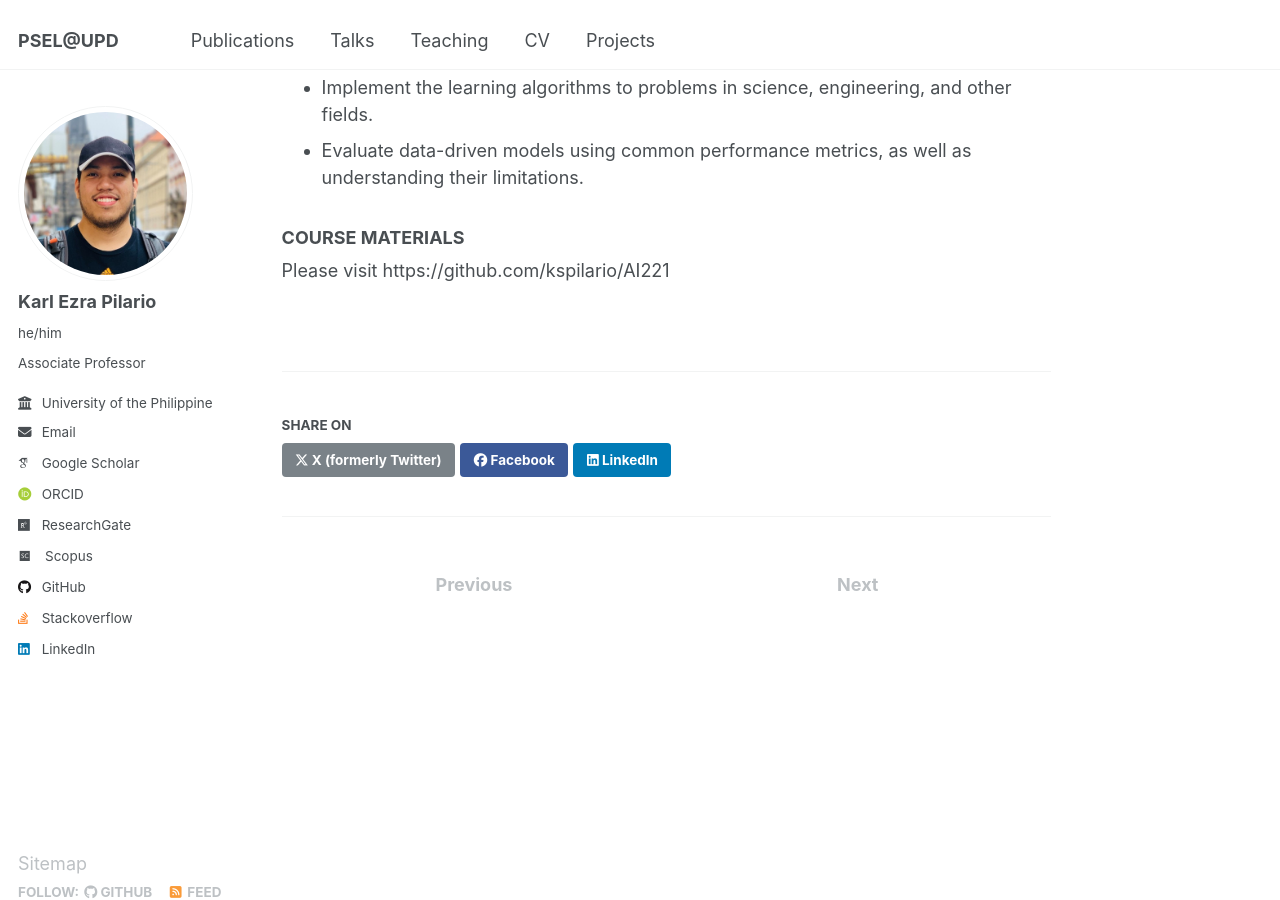
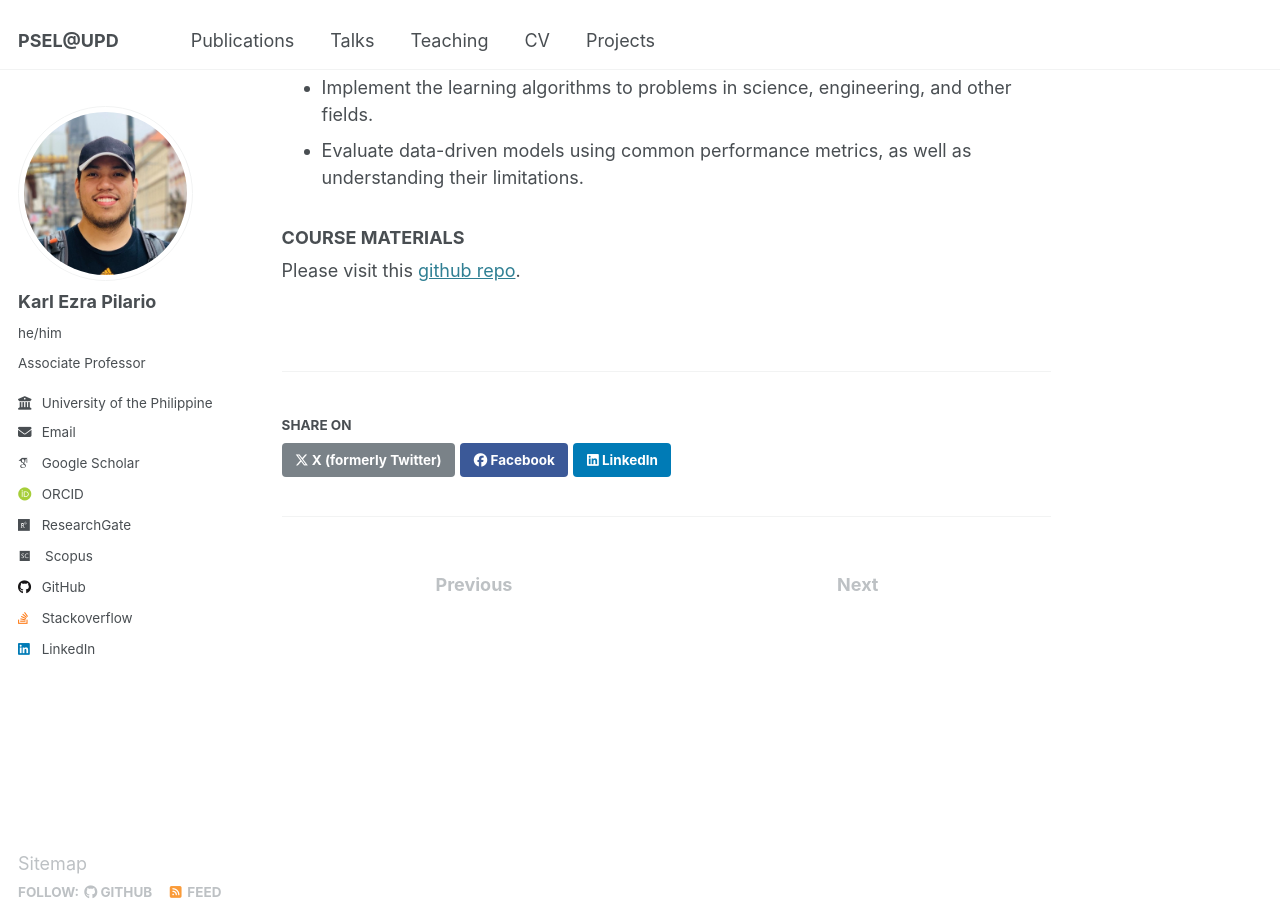
Before and after one commit to kspilario/kspilario.github.io, a Jekyll site: the page built from _teaching/ai221.md, in a window 1280 px wide and 900 px high, scrolled down 640 px. Built offline with Jekyll 4.4.1, drawn with Linux system fonts in a browser that asks for light colours; some web fonts are replaced.

Commit message:
Update ai221.md

```diff
--- a/_teaching/ai221.md
+++ b/_teaching/ai221.md
@@ -21,4 +21,4 @@ After completing this course, the students should be able to:
 * Evaluate data-driven models using common performance metrics, as well as understanding their limitations.
 
 ### COURSE MATERIALS
-Please visit https://github.com/kspilario/AI221
+Please visit this [github repo](https://github.com/kspilario/AI221).
```
